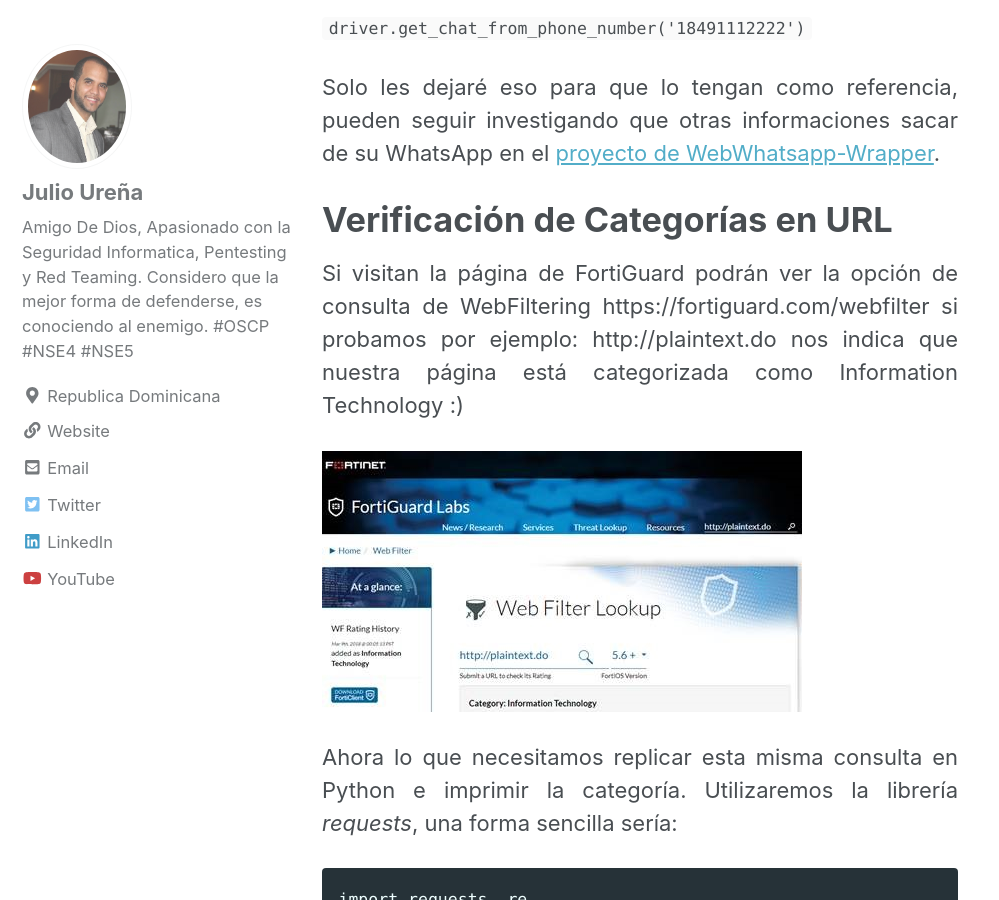
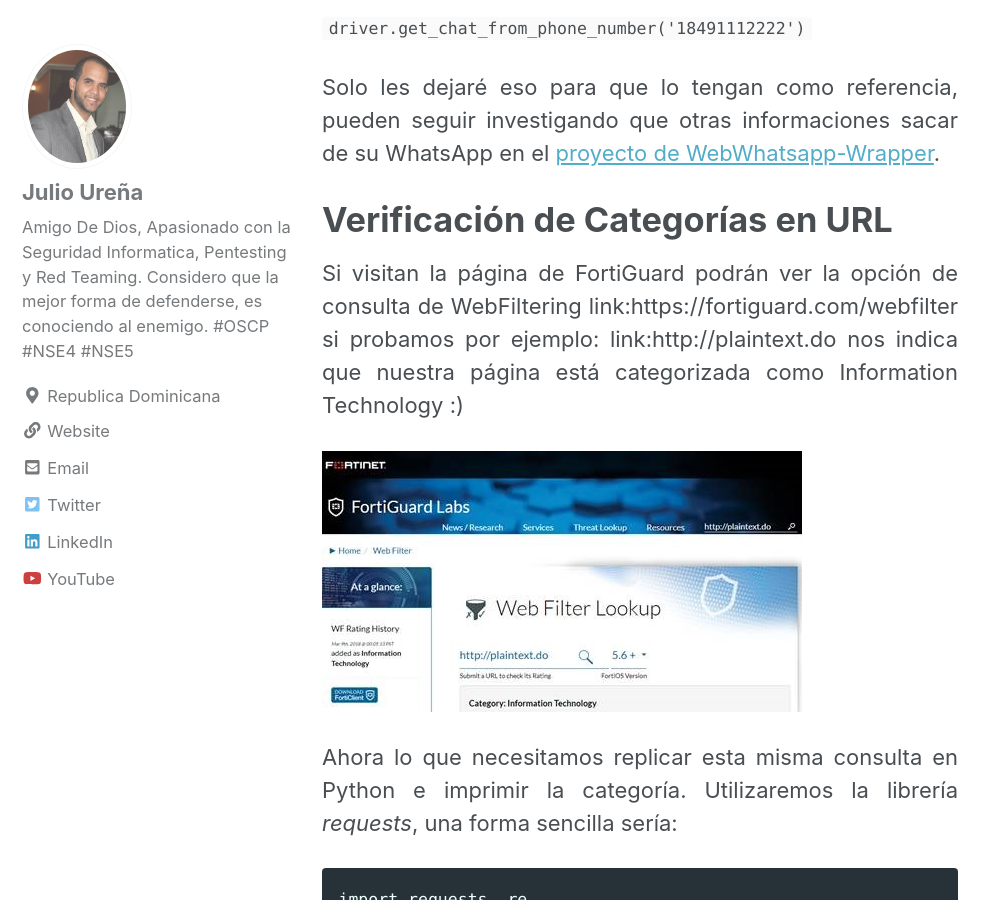
Before and after one commit to juliourena/juliourena.github.io, a Jekyll site: the page built from _posts/2018-6-2-Whatsapp-Protector.md, in a window 1280 px wide and 900 px high, scrolled down 5604 px. Shown: the whole window, without its empty margins (0-999 px from the left). Built offline with Jekyll 4.4.1, drawn with Linux system fonts in a browser that asks for light colours; nearby versions of some CDN libraries; some of the changed text lies outside the part shown.

Commit message:
update links

```diff
--- a/_posts/2018-6-2-Whatsapp-Protector.md
+++ b/_posts/2018-6-2-Whatsapp-Protector.md
@@ -62,9 +62,9 @@ namespace Whatsapp_Fortinet
 
 En mi búsqueda no encontré una librería de C# que me permitiera conectarme a WhatsApp, lo que si encontré fue una en Python, no quería mezclar ambos lenguajes o hacer algún tipo de integración, por eso no pensé en completar el código en C#. Para mi suerte, Python y C# son los lenguajes que hablo. Así que sin más pensarlo decidí implementarlo en Python.
 
-La librería que encontré fue esta: (https://github.com/mukulhase/WebWhatsapp-Wrapper) es un proyecto de [Mukul Hase](https://github.com/mukulhase) les invito a ver su trabajo.
+La librería que encontré fue esta: link:https://github.com/mukulhase/WebWhatsapp-Wrapper es un proyecto de [Mukul Hase](https://github.com/mukulhase) les invito a ver su trabajo.
 
-Leí el [README]( https://github.com/mukulhase/WebWhatsapp-Wrapper/blob/master/README.md), pero algunas cosas no me quedaron muy claras y soy de las personas que le gusta usar **print('variable')** para ver si funciona o no, jeje, así que tenía que probar.
+Leí el [README](https://github.com/mukulhase/WebWhatsapp-Wrapper/blob/master/README.md), pero algunas cosas no me quedaron muy claras y soy de las personas que le gusta usar **print('variable')** para ver si funciona o no, jeje, así que tenía que probar.
 
 # Instalación de Librerías y demás.
 
@@ -116,7 +116,7 @@ Solo les dejaré eso para que lo tengan como referencia, pueden seguir investiga
 
 # Verificación de Categorías en URL
 
-Si visitan la página de FortiGuard podrán ver la opción de consulta de WebFiltering https://fortiguard.com/webfilter si probamos por ejemplo: http://plaintext.do nos indica que nuestra página está categorizada como Information Technology :)
+Si visitan la página de FortiGuard podrán ver la opción de consulta de WebFiltering link:https://fortiguard.com/webfilter si probamos por ejemplo: link:http://plaintext.do nos indica que nuestra página está categorizada como Information Technology :)
 
 ![fortiguard](/assets/images/fortigard-webfilter.jpg)
 
@@ -132,7 +132,7 @@ print(category)
 
 Aquí utilizo la librería *re*, que nos permite hacer expresiones regulares para extraer del texto lo que necesitamos. En este caso, estoy buscando la palabra *Category:*
 
-Otra cosa importante para la que utilizaremos expresiones regulares, es para extraer todas las URLs de los mensajes de WhatsApp, para ello utilizaremos un Regex creado por [rcompton]( https://github.com/rcompton), pueden ver su proyecto [urlmarker.py](https://github.com/rcompton/ryancompton.net/blob/master/assets/praw_drugs/urlmarker.py)
+Otra cosa importante para la que utilizaremos expresiones regulares, es para extraer todas las URLs de los mensajes de WhatsApp, para ello utilizaremos un Regex creado por [rcompton](https://github.com/rcompton), pueden ver su proyecto [urlmarker.py](https://github.com/rcompton/ryancompton.net/blob/master/assets/praw_drugs/urlmarker.py)
 
 Ahora que tenemos la categoría, ¡solo resta mezclar todo!
 
@@ -202,7 +202,7 @@ Y así se vería en el Whatsapp 😊
 
 Pueden encontrar el proyecto aquí:
 
-(https://github.com/juliourena/WhatsApp-Protector)
+link:https://github.com/juliourena/WhatsApp-Protector
 
 Espero que les sea útil, cualquier duda o sugerencia no duden en escribir.
 
```
